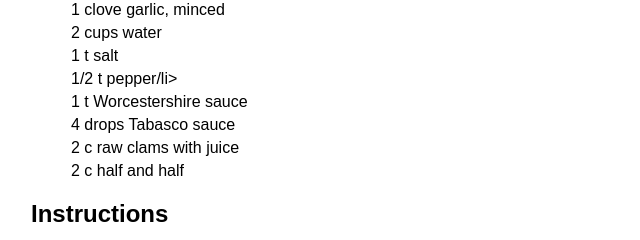
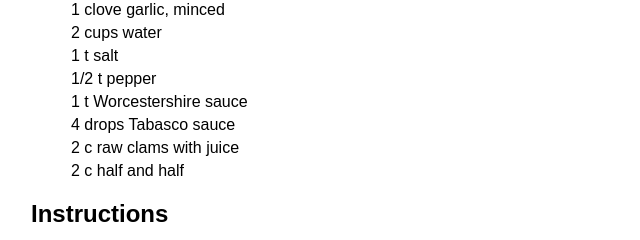
Before and after one commit to mccannclan/mccannclan.github.io, a plain HTML site: page hearty-clam-chowder.html in a window 1280 px wide. Shown: the part 280-520 px from the top of the page, 209-849 px from the left. Drawn offline with Linux system fonts and the light colour scheme.

Commit message:
Update hearty-clam-chowder.html

```diff
--- a/hearty-clam-chowder.html
+++ b/hearty-clam-chowder.html
@@ -28,7 +28,7 @@
             <li>1 clove garlic, minced</li>
             <li>2 cups water</li>
             <li>1 t salt</li>
-            <li>1/2 t pepper/li>
+            <li>1/2 t pepper</li>
             <li>1 t Worcestershire sauce</li>
             <li>4 drops Tabasco sauce</li>
             <li>2 c raw clams with juice</li>
```
